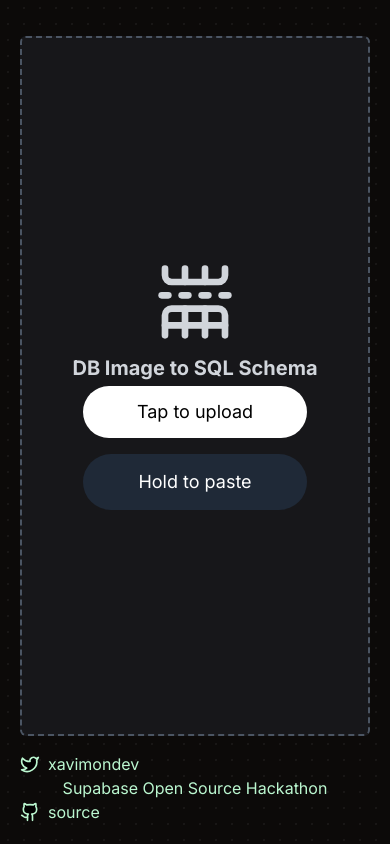
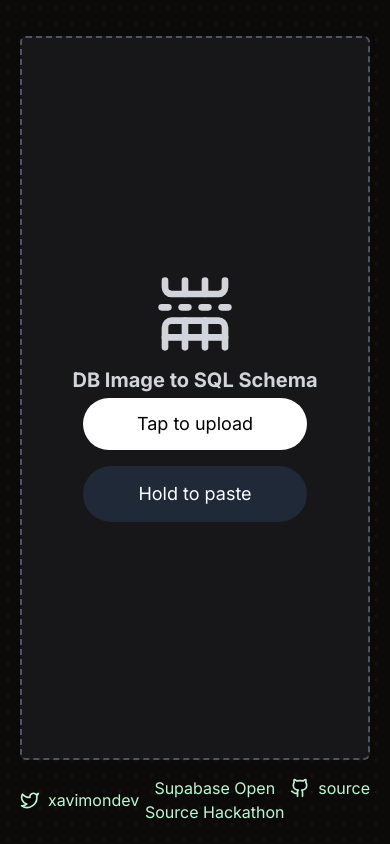
Before and after one commit to xavimondev/vdbs, a Next.js app in the folder apps/web/: page / in a window 390 px wide. Built offline with nearby package versions, Linux system fonts and the light colour scheme.

Commit message:
fix responsive on footer

```diff
--- a/apps/web/components/footer.tsx
+++ b/apps/web/components/footer.tsx
@@ -40,7 +40,7 @@ function TwitterIc(props: SVGProps<SVGSVGElement>) {
 
 export function Footer() {
   return (
-    <footer className="pt-4 lg:flex flex-row justify-between text-center dark:text-green-200 text-green-500">
+    <footer className="pt-4 flex flex-row justify-between text-center dark:text-green-200 text-green-500">
       <a
         href="https://twitter.com/xavimonp"
         aria-label="My twitter account"
```
